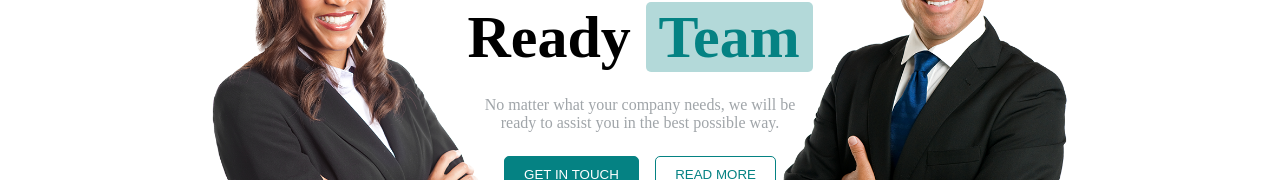
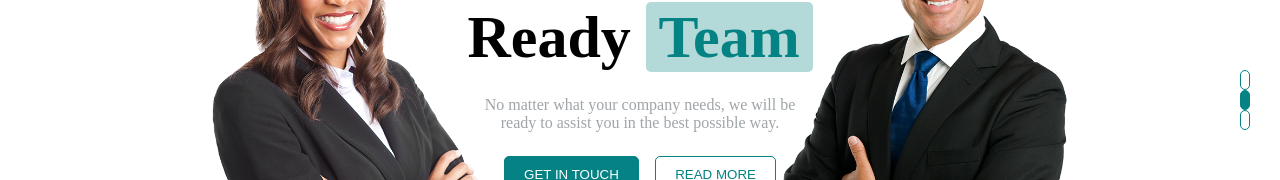
Before and after one commit to isma-91/proj-html-vuejs, a Vue app: page / in a window 1280 px wide. Shown: the part 390-570 px from the top of the page. Built offline with nearby package versions, Linux system fonts and the light colour scheme.

Commit message:
Add 2 more pages and "selectors" on header

```diff
--- a/src/components/CompanyPage.vue
+++ b/src/components/CompanyPage.vue
@@ -1,5 +1,6 @@
 <template>
 <div class="company">
+
   <div class="services-outer">
     <div class="container">
       <div class="intros">our business areas</div>
@@ -13,6 +14,10 @@
       </div>
     </div>
 
+    <div class="card-container">
+      <ServiceCardPage />
+    </div>
+
   </div>
   <div class="about-network">
 
@@ -21,8 +26,13 @@
 </template>
 
 <script>
+import ServiceCardPage from '@/components/ServicesCardPage.vue';
+
 export default {
   name: 'CompanyName',
+  components: {
+    ServiceCardPage,
+  },
 };
 </script>
 
--- a/src/components/NavPage.vue
+++ b/src/components/NavPage.vue
@@ -24,6 +24,11 @@
         <div class="buttons">
           <button class="btn btn-green">get in touch</button>
           <button class="btn btn-white">read more</button>
+        </div>
+        <div class="selectors">
+          <div class="circle"></div>
+          <div class="circle full"></div>
+          <div class="circle"></div>
         </div>
       </div>
     </div>
@@ -94,6 +99,25 @@ li:last-child a {
 
   display: flex;
   flex-direction: column;
+
+  position: relative;
+}
+.selectors{
+  position:absolute;
+  right: 30px;
+  top: 50%;
+}
+.circle {
+  height: 20px;
+  width: 10px;
+  border: 1px solid $primary-color;
+  border-radius: 40px;
+
+  cursor: pointer;
+}
+
+.circle.full {
+  background-color: $primary-color;
 }
 
 // Stili per il div centrale
--- /dev/null
+++ b/src/components/ServicesCardPage.vue
@@ -0,0 +1,15 @@
+<template>
+<div class="card">
+
+</div>
+</template>
+
+<script>
+export default {
+  name: 'ServicesCardPage',
+};
+</script>
+
+<style lang="scss" scoped>
+
+</style>
```
